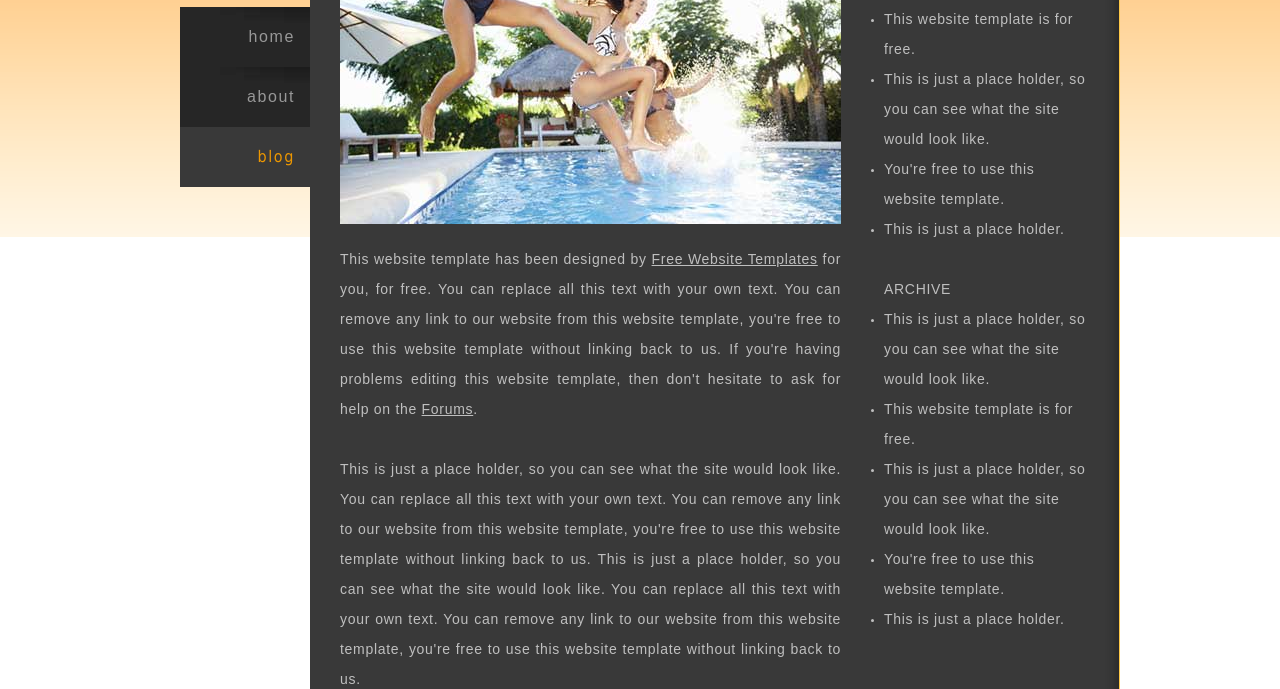
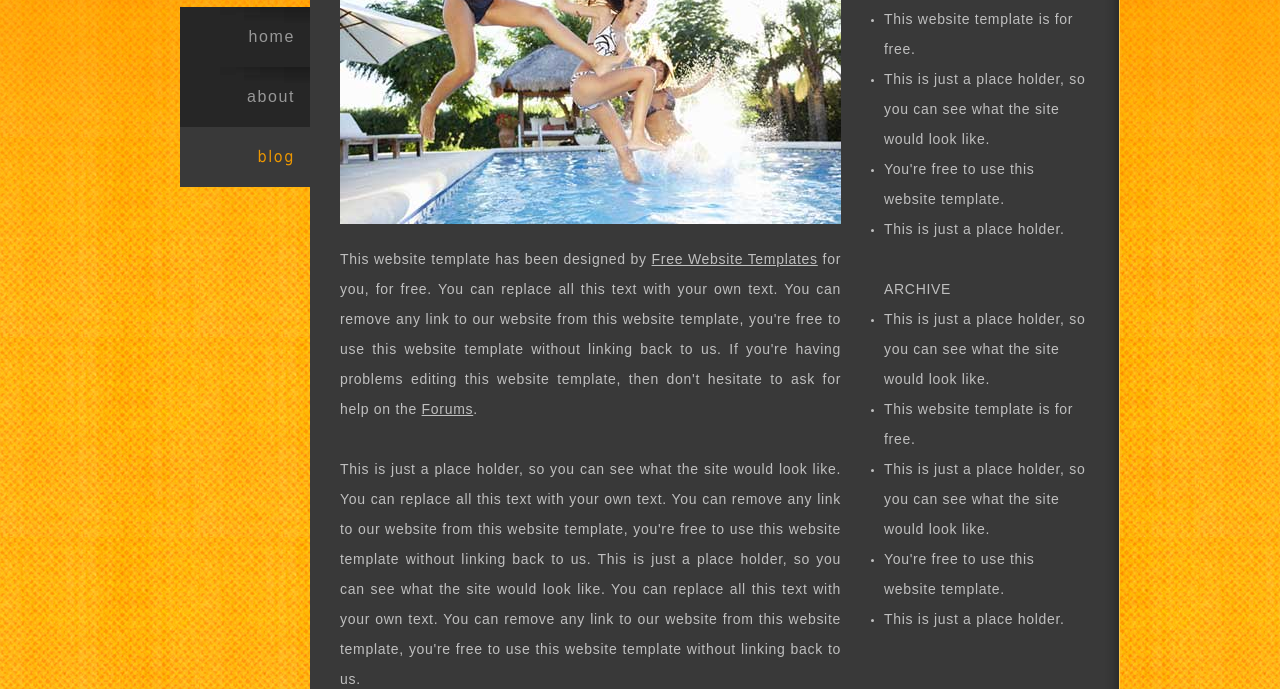
Before and after one commit to alicoskun/Tasarim, a website: page blog.html in a window 1280 px wide. Shown: the part 263-952 px from the top of the page. Drawn offline with Linux system fonts and the light colour scheme.

Commit message:
Edit Commit

```diff
--- a/css/style.css
+++ b/css/style.css
@@ -1,7 +1,7 @@
 /* Website template by freewebsitetemplates.com */
 /*------------------------- Layout styles ------------------------*/
 body {
-	background:url(images/bg-body.jpg);
+	background:url("https://rawgit.com/alicoskun/Tasarim/master/images/bg-body.jpg");
 	margin:0;
 	font-family: Arial, Helvetica, sans-serif;
 }
```
Also changed, not shown: index.html (+0 -1 lines).
